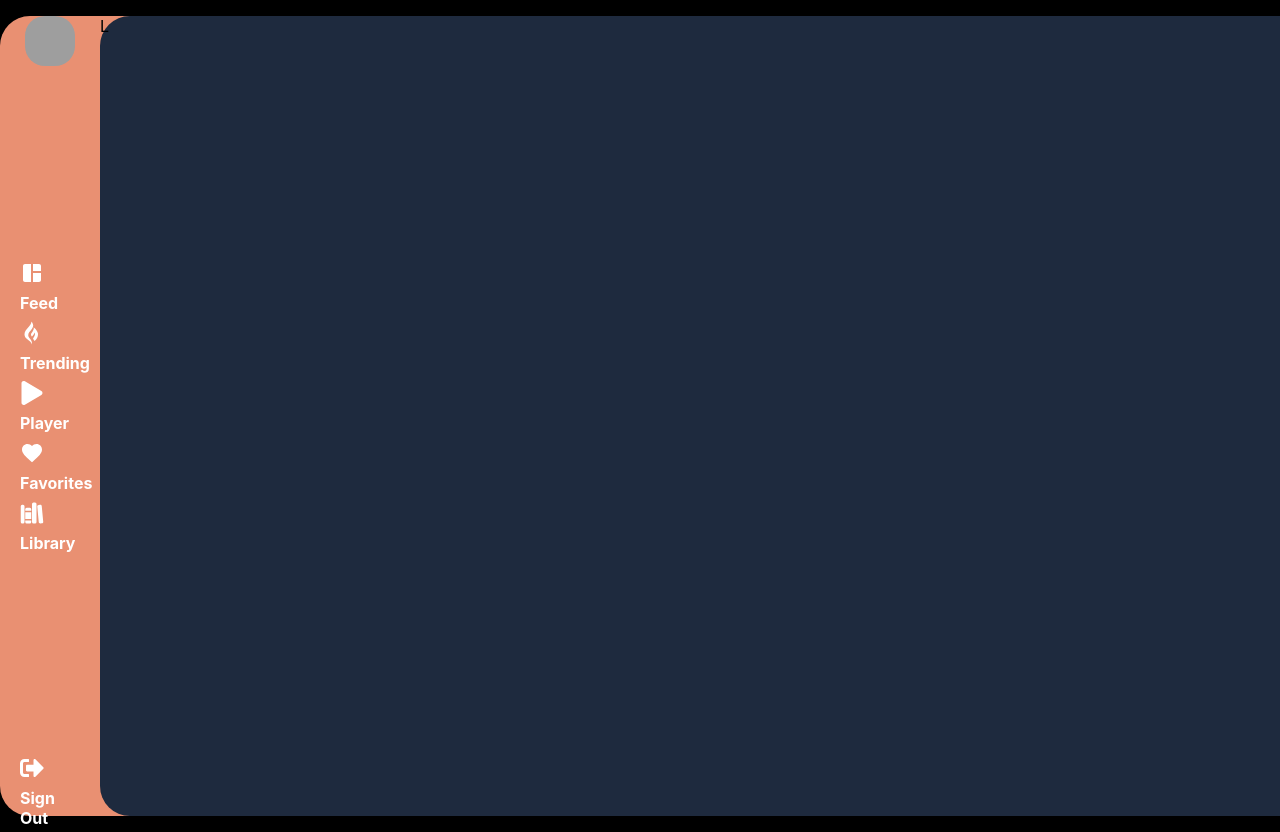
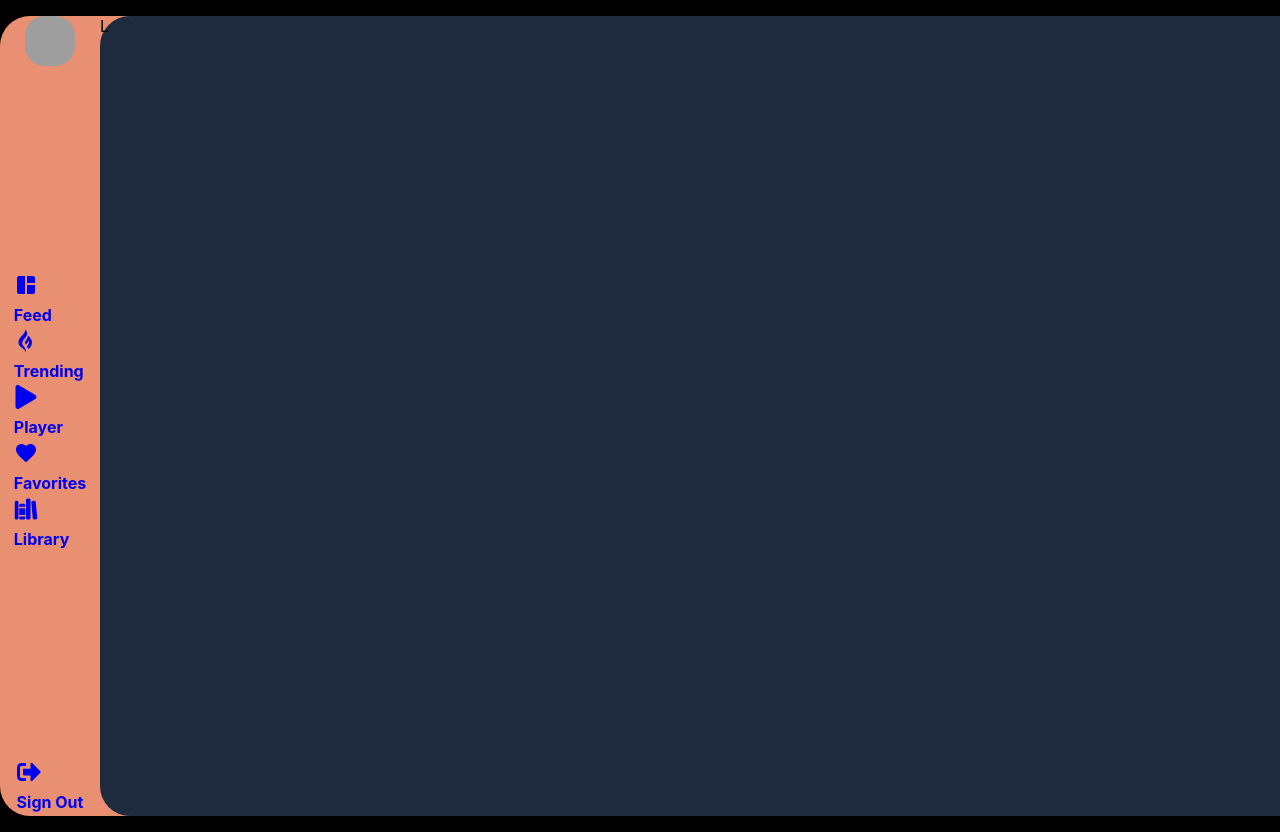
Before and after one commit to Rustam200391/music_turntable, a React (Create React App) app: page / in a window 1280 px wide. Shown: the top 832 px of the page. Built offline with nearby package versions, Linux system fonts and the light colour scheme; grey boxes are pictures that could not be loaded.

Commit message:
Intermedia commit

```diff
--- a/src/components/sidebar/sidebarButton.css
+++ b/src/components/sidebar/sidebarButton.css
@@ -3,7 +3,7 @@ a {
 }
 
 .btn-body {
-    height:60px;
+    height:90px;
     width: 60px;
     border-radius:20px;
     color:rgb(255, 255, 255);
@@ -11,6 +11,7 @@ a {
     align-items: center;
     justify-content: center;
     flex-direction: column;
+    margin: 5px auto;
 }
 
 .btn-title {
--- a/src/components/sidebar/sidebarButton.js
+++ b/src/components/sidebar/sidebarButton.js
@@ -1,12 +1,16 @@
 import React from 'react';
 import { IconContext } from 'react-icons';
-import { Link } from 'react-router-dom';
+import { Link, useLocation } from 'react-router-dom';
 import './sidebarButton.css';
 
 export default function SidebarButton(props) {
+    const location = useLocation();
+
+    const isActive = location.pathname === props.to;
+    const btnClass = isActive ? "btn-body active" : "btn-body";
     return (
         <Link to={props.to}>
-            <div className="btn-body">
+            <div className="{btnClass}">
                 <IconContext.Provider value={{ size: '24px', className: 'bnt-icon' }}>
                     {props.icon}
                     <p className="btn-title"> {props.title} </p>
```
